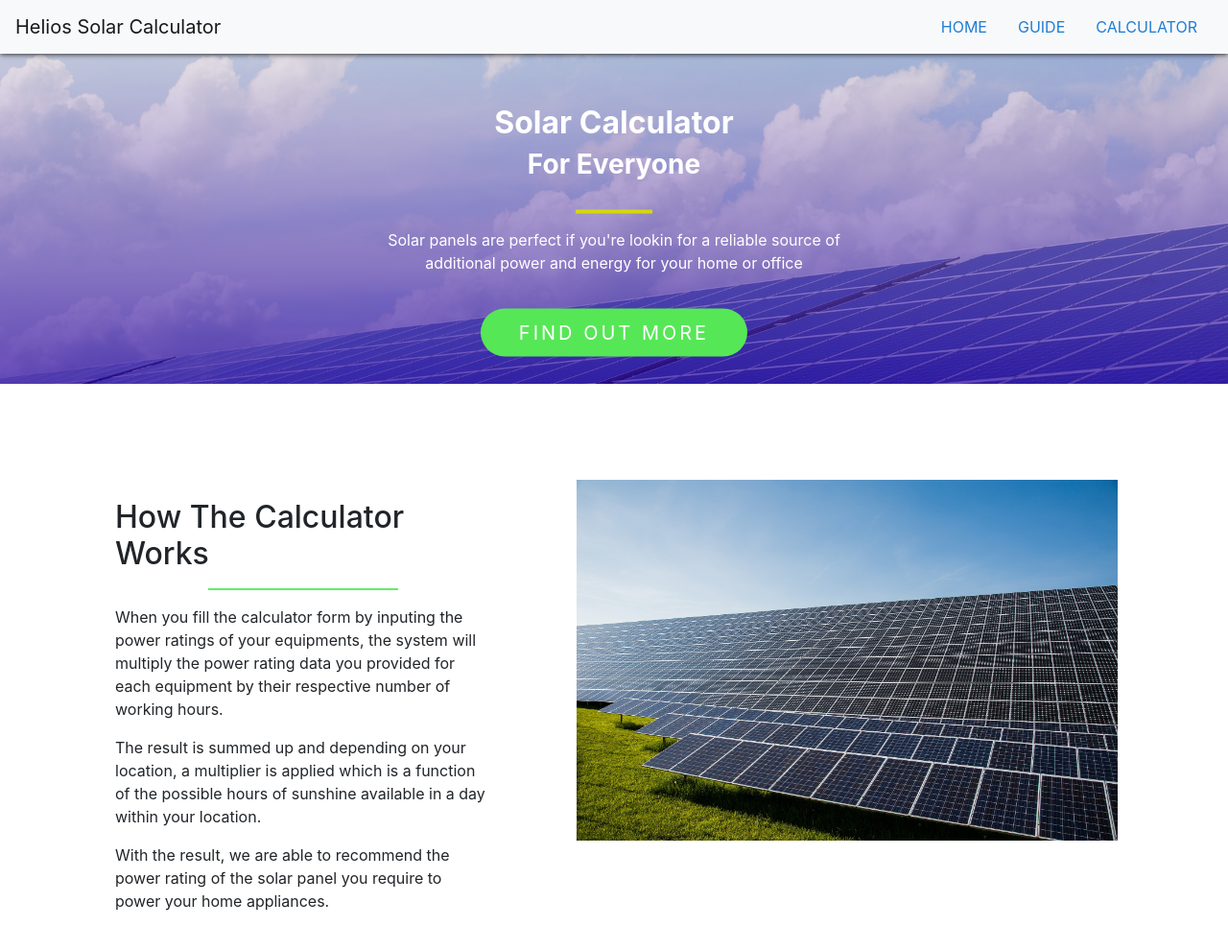
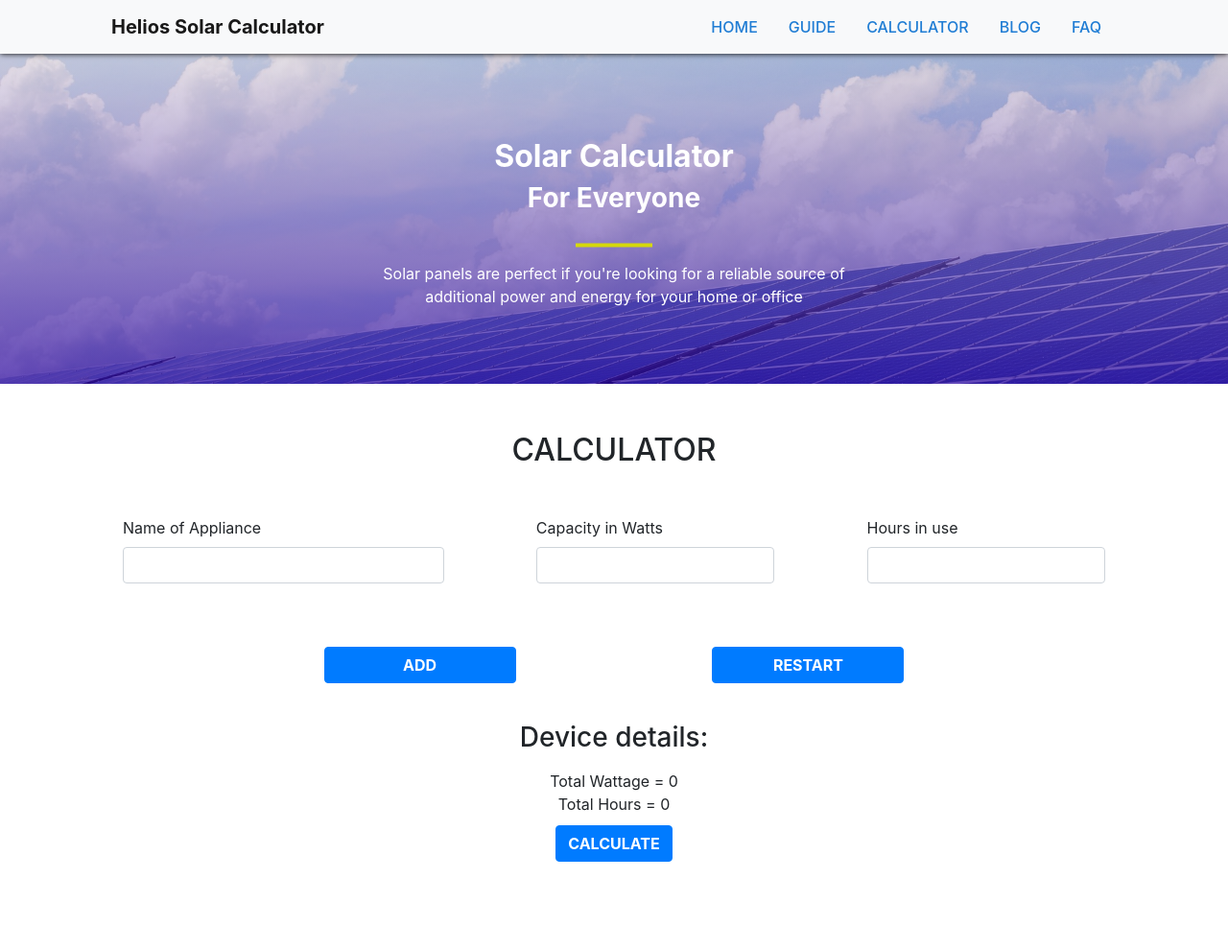
Before and after one commit to hngi/Team-Helios-Repo, a plain HTML site: page Solar App Calculator 2/index.html in a window 1280 px wide. Shown: the top 990 px of the page at 96% size. Drawn offline with Linux system fonts and the light colour scheme; files that its build step writes are made by us from their sources.

Commit message:
Update index.html

```diff
--- a/Solar App Calculator 2/index.html
+++ b/Solar App Calculator 2/index.html
@@ -7,14 +7,16 @@
         <meta name="description" content="">
         <meta name="viewport" content="width=device-width, initial-scale=1">
         <link rel="stylesheet" href="https://cdnjs.cloudflare.com/ajax/libs/font-awesome/4.7.0/css/font-awesome.min.css">
-        <link rel="stylesheet" href="css/bootstrap/css/bootstrap.min.css">
+        <link rel="stylesheet" href="bootstrap/css/bootstrap.min.css">
         <link rel="stylesheet" href="css/main.css">
+        <link rel="stylesheet" href="css/responsive.css">
+        <link rel="stylesheet" href="css/lario-fix.css">
     </head>
 
     <body>
-        <nav id="navbar-example2" class="navbar navbar-light bg-light fixed-top header">
-            <a class="navbar-brand" href="#home">Helios Solar Calculator</a>
-            <ul class="nav nav-pills">
+        <nav class="navbar navbar-light bg-light fixed-top header" id="solar-header-container">
+            <a class="navbar-brand home" href="#home" id="solar-header-item-1">Helios Solar Calculator</a>
+            <ul class="nav nav-pills home2" id="solar-header-item-2">
                 <li class="nav-item">
                     <a class="nav-link" href="#home">HOME</a>
                 </li>
@@ -24,8 +26,14 @@
                 <li class="nav-item">
                     <a class="nav-link" href="#calculator">CALCULATOR</a>
                 </li>
+                <li class="nav-item">
+                    <a class="nav-link" href="Blog/index.html">BLOG</a>
+                </li>
+                <li class="nav-item">
+                    <a class="nav-link" href="FAQ.html">FAQ</a>
+                </li>
             </ul>
-            </nav>
+        </nav>
 
         <div data-spy="scroll" data-target="#navbar-example2" data-offset="0">
             <div class="banner-container" id="home">
@@ -33,14 +41,60 @@
                     <h2>Solar Calculator</h2>
                     <h3>For Everyone</h3>
                     <hr>
-                    <p>Solar panels are perfect if you're lookin for a reliable source of additional power and energy for your home or office</p>
-                    <button>FIND OUT MORE</button>
+                    <p>Solar panels are perfect if you're looking for a reliable source of additional power and energy for your home or office</p>
                 </div>
+            </div>
+
+            <div class="calculator" id="solar-flex-calculator">
+                <h2>Calculator</h2>
+                <form >
+                    <div class="form-row" id="solar-flex-container">
+                        <div class="form-group col-md-4" id="solar-flex-item-1">
+                            <label for="title">Name of Appliance</label>
+                            <input class="form-control" type="text" id="title" list="appliances" name="ada" onfocus="this.value=">
+                            <datalist id="appliances">
+                            </datalist>
+                        </div>
+
+                        <div class="form-group col-md-3" id="solar-flex-item-2">
+                            <label for="input">Capacity in Watts</label>
+                            <input class="form-control" id="input" type="number">
+                        </div>
+
+                        <div class="form-group col-md-3" id="solar-flex-item-3">
+                            <label for="hours">Hours in use</label>
+                            <input class="form-control" id="hours" type="number">
+                        </div>
+                    </div>
+                </form>
+
+                <div class="cal-btn" id="solar-buttton">
+                    <div class="" id="solar-add-button">
+                        <button id="addBtn" class="btn btn-primary btn-4">ADD</button>
+                    </div>
+                    <div class="" id="solar-restart-button">
+                        <button id="cancel" class="btn btn-primary btn-4">RESTART</button>
+                    </div>
+                </div>
+
+                <div class="list-box" id="solar-details">
+                    <h3>Device details:</h3>
+                    <ul id="list-parent-container"></ul>
+                </div>
+
+                <div id="totalWatts">Total Wattage = <span class="wattSpan">0</span></div>
+
+                <div id="totalHours">Total Hours = <span class="hourSpan">0</span></div>
+                <div id="calculate-btn">
+                    <button id="calculate" class="btn btn-primary btn-4">CALCULATE</button>
+                </div>
+
+                <div class="result"></div>
             </div>
 
             <div class="guide-container" id="guide">
                 <div class="guide-text col-auto">
-                    <h2>How The Calculator Works</h2>
+                    <h2 id="how-it-works">How The Calculator Works</h2>
                     <hr>
                     <p>When you fill the calculator form by inputing the power ratings of your equipments, the system will multiply the power rating data you provided for each equipment by their respective number of working hours.</p>
                     <p>The result is summed up and depending on your location, a multiplier is applied which is a function of the possible hours of sunshine available in a day within your location.</p>
@@ -53,58 +107,13 @@
             </div>
         </div>
 
-        <div class="calculator" id="calculator">
-            <h2>Calculator</h2>
-            <form>
-                <div class="form-row">
-                    <div class="form-group col-md-4">
-                        <label for="title">Name of Appliance</label>
-                        <input class="form-control" type="text" id="title" list="appliances" name="ada">
-                        <datalist id="appliances">
-                        </datalist>
-                    </div>
-
-                    <div class="form-group col-md-2">
-                        <label for="input">Capacity in Watts</label>
-                        <input class="form-control" id="input" type="number">
-                    </div>
-
-                    <div class="form-group col-md-2">
-                        <label for="hours">Hours in use</label>
-                        <input class="form-control" id="hours" type="number">
-                    </div>
-                </div>
-
-                <div class="cal-btn">
-                    <div class="col-auto">
-                        <button id="addBtn" class="btn btn-primary btn-4">Calculate</button>
-                    </div>
-                    <div class="col-auto">
-                        <button id="cancel" class="btn btn-primary btn-4">Restart</button>
-                    </div>
-                </div>
-            </form>
-
-            <div class="list-box">
-                <h3>Device details:</h3>
-                <ul id="list-parent-container"></ul>
-            </div>
-
-            <div id="totalWatts">Total Wattage = <span class="wattSpan">0</span></div>
-
-            <div id="totalHours">Total Hours = <span class="hourSpan">0</span></div>
-            <button id="calculate" class="btn btn-primary btn-4">Restart</button>
-
-            <div class="result"></div>
-        </div>
-
         <footer class="footer">
 
             <div class="helios col-auto">
                 <h2>Helios</h2>
                 <h6>Solar Calculator</h6>
                 <br>
-                <p>With our solar calculator you can know the amount of power needed to run your home or office</p>
+                <p>Helios Solar Calculator let you know how much power you need for your home or office.</p>
             </div>
 
             <div class="social col-auto">
```
